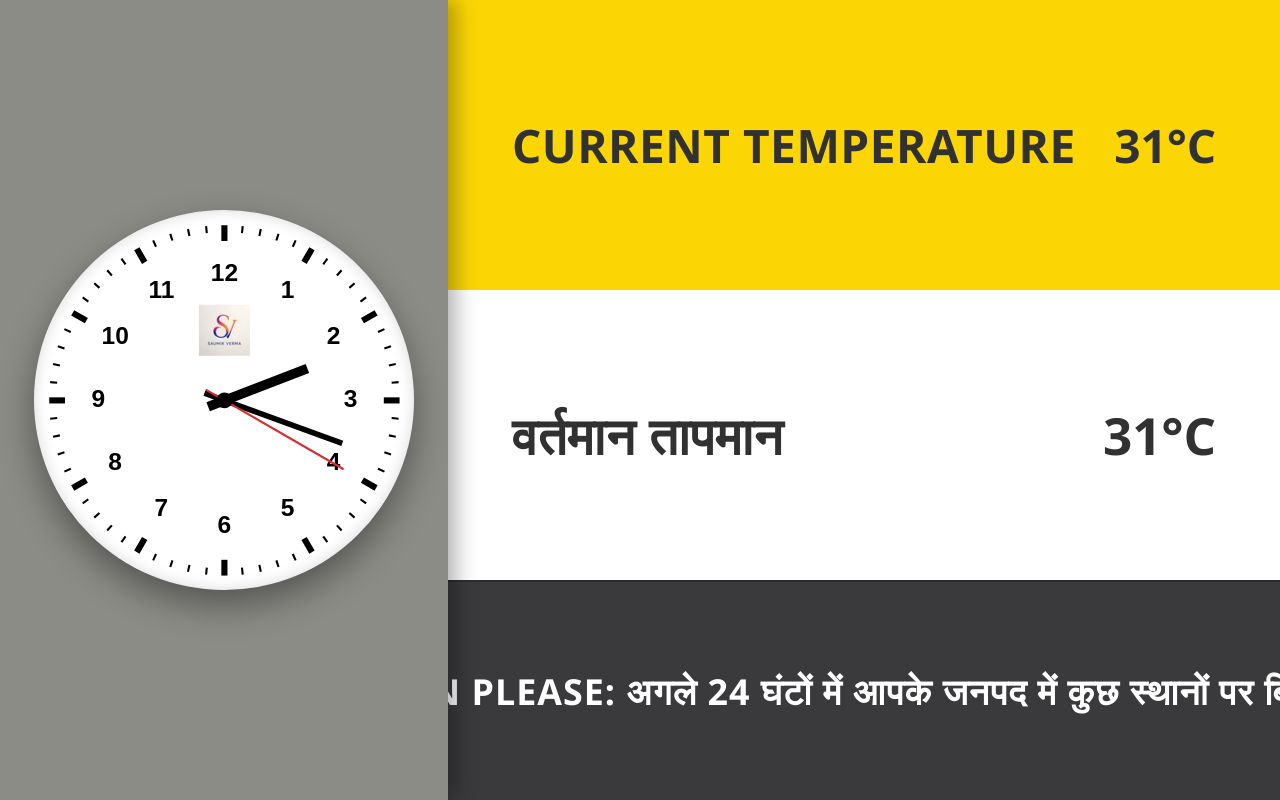
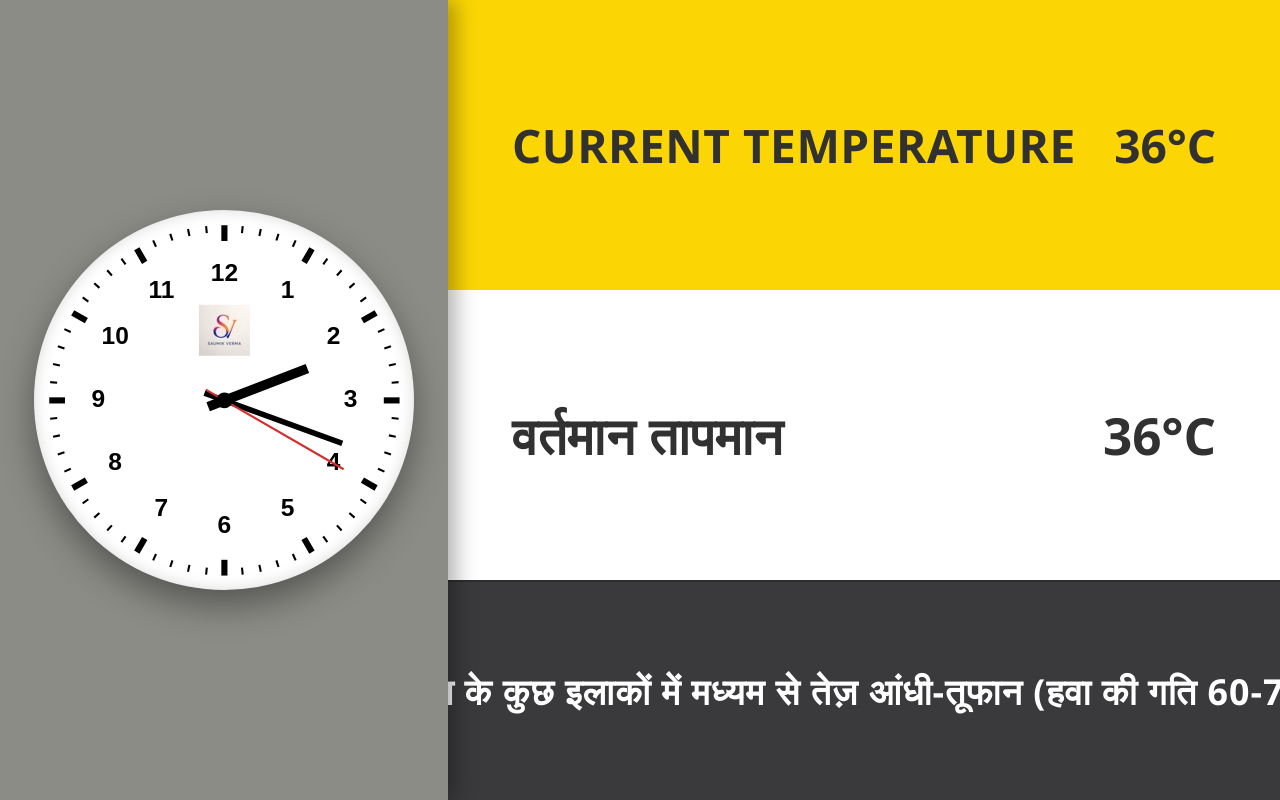
Before and after one commit to saumikog/Display-ip, a plain HTML site: page index.html in a window 1280 px wide. Drawn offline with Linux system fonts and the light colour scheme.

Commit message:
Update index.html

```diff
--- a/index.html
+++ b/index.html
@@ -146,16 +146,18 @@
             <div class="info-section">
                 <div class="info-row english-row">
                     <span class="station-name">CURRENT TEMPERATURE</span>
-                    <span class="eta">31°C</span>
+                    <span class="eta">36°C</span>
                 </div>
                 <div class="info-row hindi-row">
                     <span class="station-name">वर्तमान तापमान</span>
-                    <span class="eta">31°C</span>
+                    <span class="eta">36°C</span>
                 </div>
                 <div class="bottom-strip">
                     <div class="marquee-container">
                         <span class="marquee-text">
-                            ⚠️ ATTENTION PLEASE: अगले 24 घंटों में आपके जनपद में कुछ स्थानों पर बिजली गिरने, ओलावृष्टि, तेज हवाएं और गरज के साथ बारिश होने की संभावना है। There is a possibility of lightning, hailstorm, strong winds and rain with thunder at some places in your district in the next 24 hours.
+                            ⚠️ बहुत गंभीर चेतावनी:- अगले 3 घंटों में आगरा, अलीगढ़, गौतम बुद्ध नगर, हाथरस और मथुरा के कुछ इलाकों में मध्यम से तेज़ आंधी-तूफान (हवा की गति 60-70 किमी/घंटा, जो 90 किमी/घंटा या उससे ज़्यादा तक पहुँच सकती है) के साथ बिजली कड़कने, मध्यम बारिश और ओले गिरने की बहुत ज़्यादा संभावना है।  ⚠️ Extremely severe alert: -
+
+Moderate to Severe Thunderstorm (wind speed 60-70 KMph gusting to 90 kmph or more) with Lightning with Moderate spell of rain and Hail is very likely to occur at a few places over Agra, Aligarh, Gautam buddha Nagar, Hathras, Mathura in next 3 hours.
                         </span>
                     </div>
                 </div>
```
